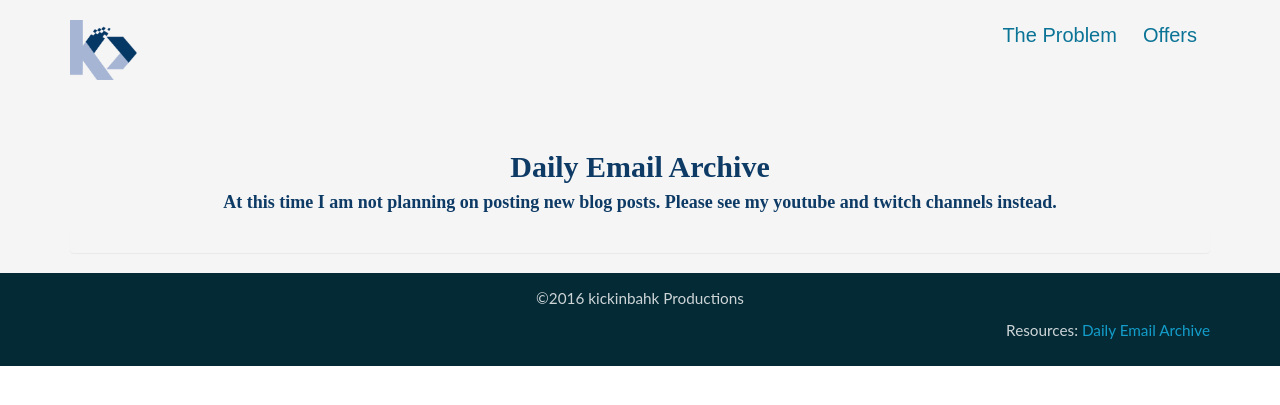
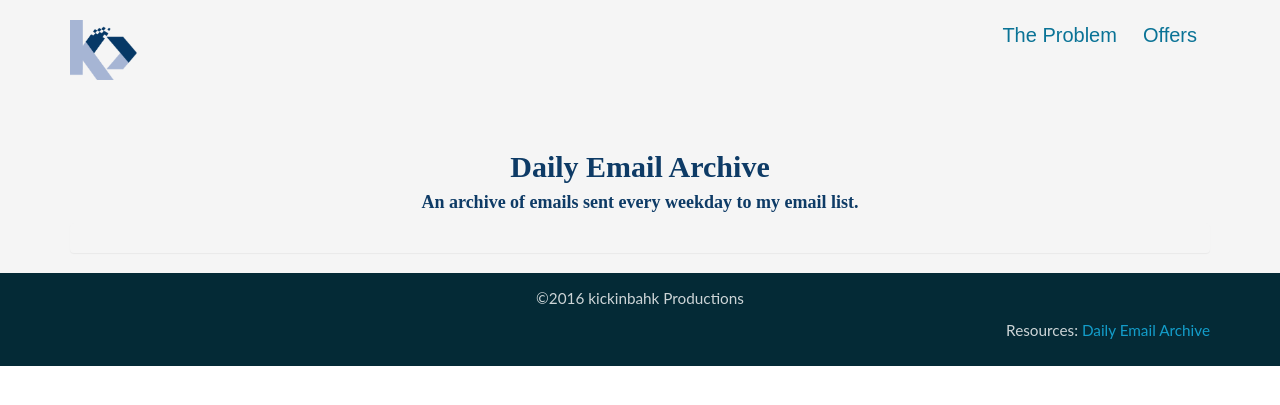
Before and after one commit to kickinbahkproductions/kickinbahkproductions-dev, a Jekyll site: the page built from blog.html, in a window 1280 px wide. Shown: the top 405 px of the page. Built offline with Jekyll 4.4.1, drawn with Linux system fonts in a browser that asks for light colours; nearby versions of some CDN libraries.

Commit message:
change description for blog lists

```diff
--- a/blog.html
+++ b/blog.html
@@ -5,7 +5,7 @@ title: Blog
 
 <div class="container">
 <h2 class="blog-heading text-center">Daily Email Archive</h2>
-<h4 class="text-center">At this time I am not planning on posting new blog posts. Please see my youtube and twitch channels instead.</h4>
+<h4 class="text-center">An archive of emails sent every weekday to my email list.</h4>
   <div class="panel panel-default">
     <div class="panel-body">
 		{% for post in site.posts %}
```
